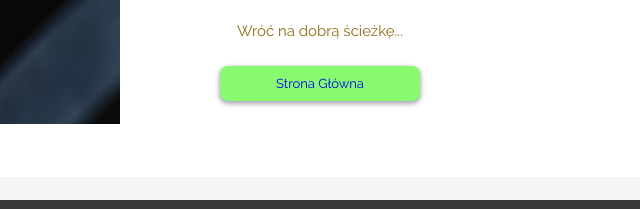
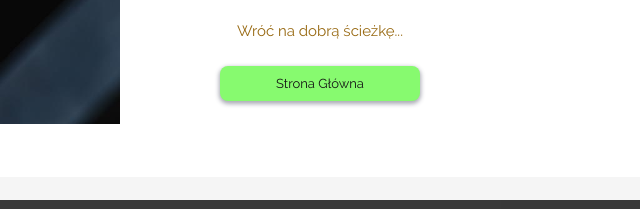
Before and after one commit to Nawratka/Forest-First, a website: page 404.html in a window 1280 px wide. Shown: the part 460-669 px from the top of the page, 520-1160 px from the left. Drawn offline with Linux system fonts and the light colour scheme.

Commit message:
page404 btn

```diff
--- a/src/sass/style.scss
+++ b/src/sass/style.scss
@@ -119,6 +119,7 @@ body {
 	border-radius: 8px;
 	box-shadow: 0px 2px 4px 1px rgba(66, 68, 90, 0.45);
 	background-color: var(--btn-hover);
+	color: var(--font-color);
 	transition: background-color 0.3s;
 	cursor: pointer;
 }
```
Also changed, not shown: dist/css/style.min.css.
